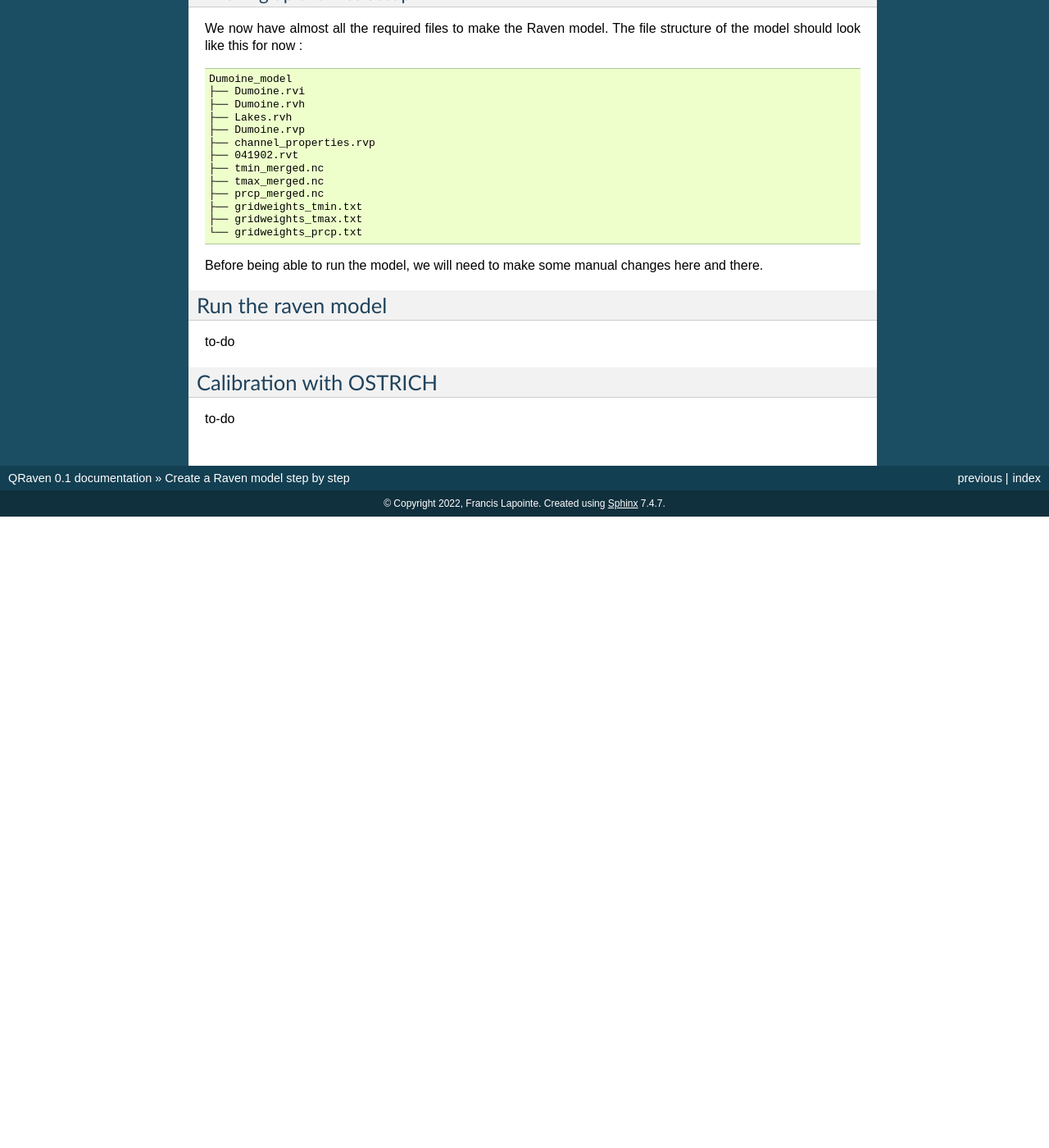
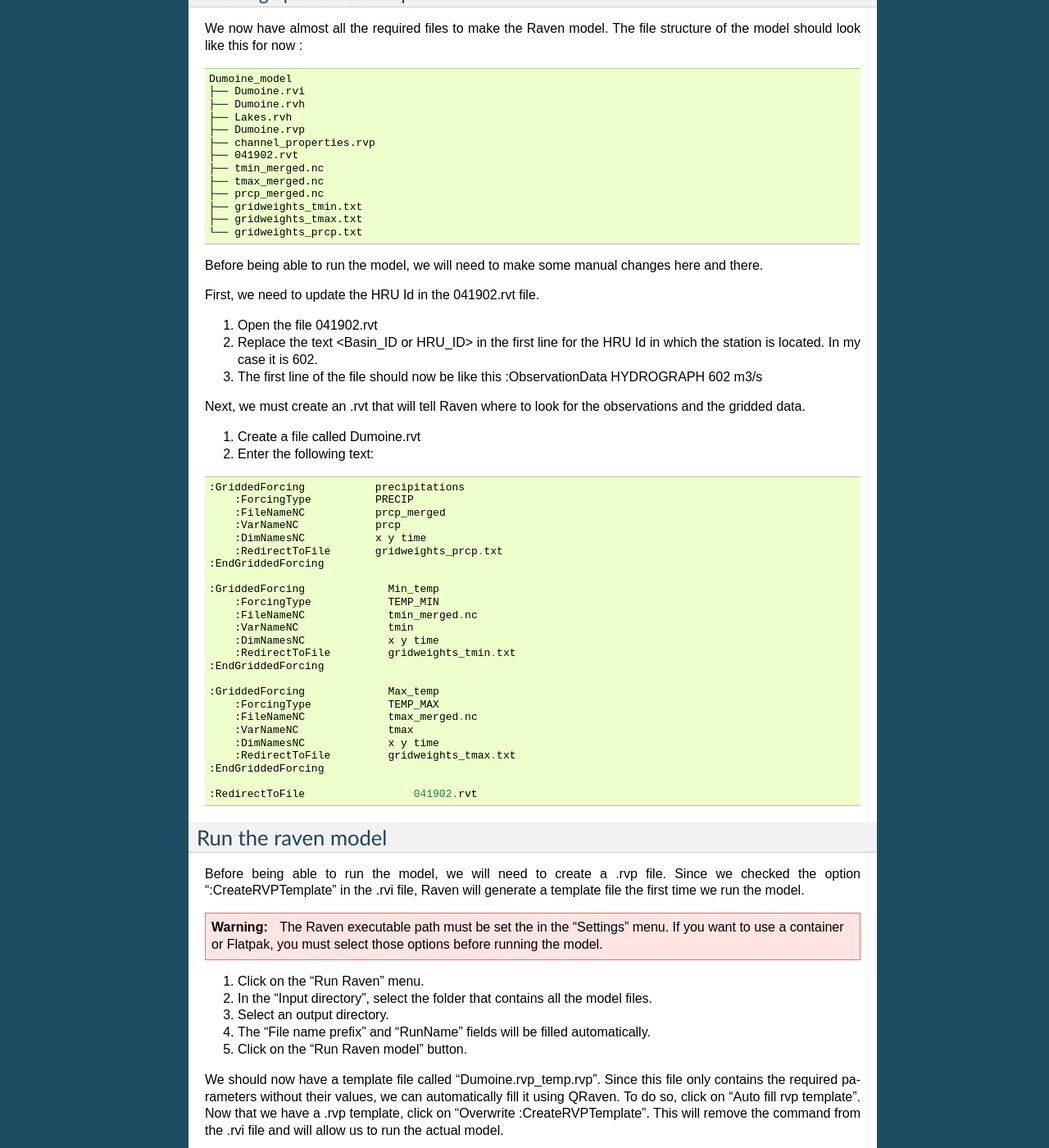
Before and after one commit to Scriptbash/QRaven, a Sphinx documentation site: the page built from qraven/help/source/tutorial.rst, in a window 1280 px wide and 1400 px high, scrolled down 9492 px. Shown: the whole window at 82% size. Built offline with Sphinx 7.4.7, drawn with Linux system fonts in a browser that asks for light colours; formulas are drawn with MathJax 3; before the commit the page ends 10122 px from its top, so only the background shows below that; some of the changed text lies outside the part shown.

Commit message:
Update tutorial

```diff
--- a/qraven/help/source/tutorial.rst
+++ b/qraven/help/source/tutorial.rst
@@ -1,13 +1,11 @@
 =================================
 Create a Raven model step by step
 =================================
-
 This tutorial will explain how to build a Raven model from scratch using QRaven.
 The HBV-EC template will be used to model the watershed of Dumoine river.
 
 Get the required data
 =====================
-
 The data needed can be separated for two uses;
 
 1. for Raven (Temperature, precipitations, streamflow, etc.)
@@ -189,7 +187,6 @@ Since the format of the data taken from Daymet is netCDF, we need to use the Gri
 
 Finishing up the files setup
 ----------------------------
-
 We now have almost all the required files to make the Raven model. The file structure of the model should look like this for now :
 
 ::
@@ -210,10 +207,72 @@ We now have almost all the required files to make the Raven model. The file stru
 
 Before being able to run the model, we will need to make some manual changes here and there.
 
+First, we need to update the HRU Id in the 041902.rvt file.
+
+1. Open the file 041902.rvt
+2. Replace the text <Basin_ID or HRU_ID> in the first line for the HRU Id in which the station is located. In my case it is 602.
+3. The first line of the file should now be like this :ObservationData HYDROGRAPH 602 m3/s
+
+Next, we must create an .rvt that will tell Raven where to look for the observations and the gridded data.
+
+1. Create a file called Dumoine.rvt
+2. Enter the following text:
+
+::
+
+    :GriddedForcing           precipitations
+        :ForcingType          PRECIP
+        :FileNameNC           prcp_merged
+        :VarNameNC            prcp
+        :DimNamesNC           x y time
+        :RedirectToFile       gridweights_prcp.txt
+    :EndGriddedForcing
+
+    :GriddedForcing             Min_temp
+        :ForcingType            TEMP_MIN
+        :FileNameNC             tmin_merged.nc
+        :VarNameNC              tmin
+        :DimNamesNC             x y time
+        :RedirectToFile         gridweights_tmin.txt
+    :EndGriddedForcing
+
+    :GriddedForcing             Max_temp
+        :ForcingType            TEMP_MAX
+        :FileNameNC             tmax_merged.nc
+        :VarNameNC              tmax
+        :DimNamesNC             x y time
+        :RedirectToFile         gridweights_tmax.txt
+    :EndGriddedForcing
+
+    :RedirectToFile	            041902.rvt
+
+
 
 Run the raven model
 ===================
-to-do
+Before being able to run the model, we will need to create a .rvp file. Since we checked the option ":CreateRVPTemplate" in the .rvi file,
+Raven will generate a template file the first time we run the model.
+
+.. warning::
+    The Raven executable path must be set the in the "Settings" menu. If you want to use a container or Flatpak, you must select those options before running the model.
+
+1. Click on the "Run Raven" menu.
+2. In the "Input directory", select the folder that contains all the model files.
+3. Select an output directory.
+4. The "File name prefix" and "RunName" fields will be filled automatically.
+5. Click on the "Run Raven model" button.
+
+
+We should now have a template file called "Dumoine.rvp_temp.rvp". Since this file only contains the required parameters without their values, we can automatically fill it using QRaven. To do so, click on "Auto fill rvp template".
+Now that we have a .rvp template, click on "Overwrite :CreateRVPTemplate". This will remove the command from the .rvi file and will allow us to run the actual model.
+
+Since BasinMaker already generated an .rvp file, we will need to add its content to the new .rvp file. Open the new file file and add the following line:
+
+::
+
+ :RedirectToFile channel_properties.rvp
+
+The model is now ready, click on the "Run Raven model" button once again.
 
 Calibration with OSTRICH
 ========================
```
